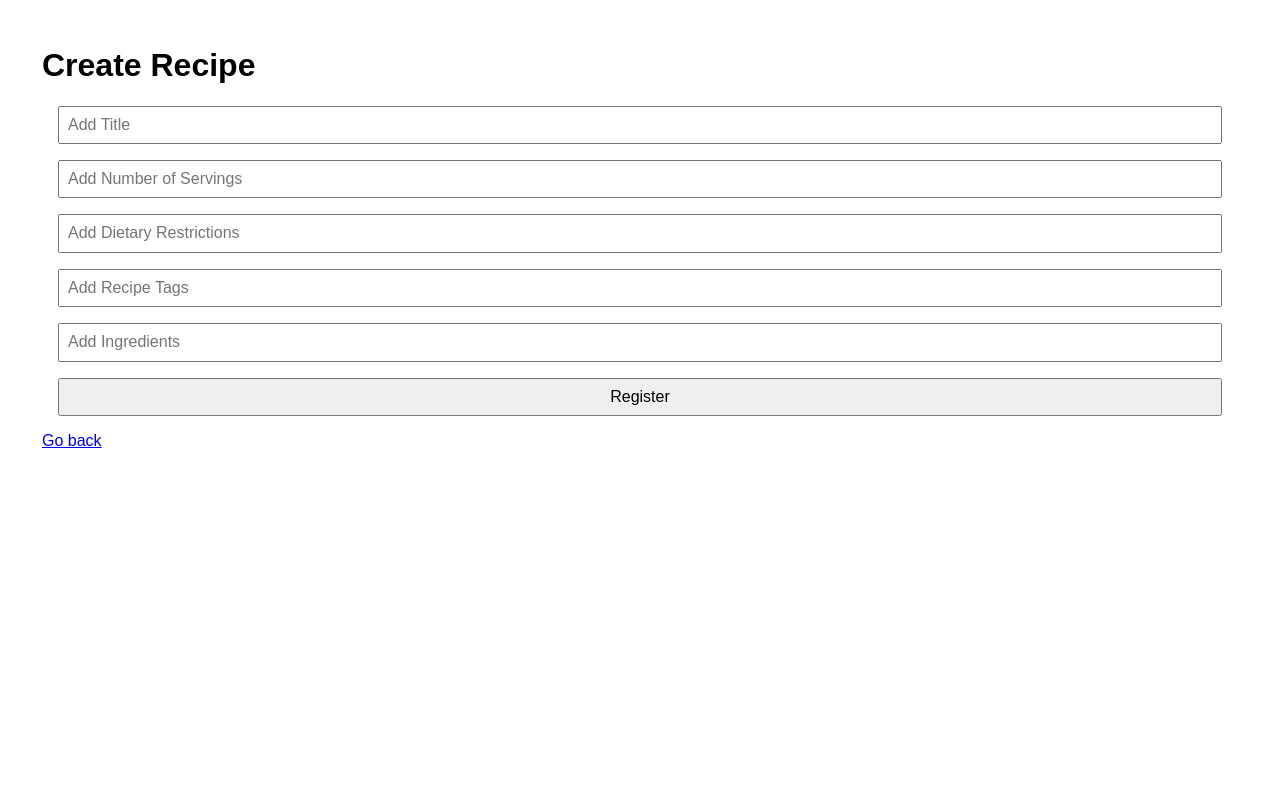
After one commit to Waynel65/DB_Project, a Flask app: page /post_recipe in a window 1280 px wide. The commit adds this page. Run offline with Flask 2, Linux system fonts and the light colour scheme; some libraries are stand-ins or nearby versions.

```diff
--- a/init1.py
+++ b/init1.py
@@ -4,6 +4,7 @@ from flask import Flask, render_template, request, session, url_for, redirect, f
 from app import app, conn
 from auth import *
 from dashboard import *
+from recipe import *
 from werkzeug.utils import secure_filename
 
 ALLOWED_EXTENSIONS = set(['png', 'jpg', 'jpeg', 'gif'])
--- a/recipe.py
+++ b/recipe.py
@@ -4,3 +4,58 @@ from app import app, conn
 @app.route('/post_recipe')
 def post_recipe():
     return render_template('create_recipe.html')
+
+
+@app.route('/create_recipe')
+def create_recipe():
+    username = session['username']
+    # cursor = conn.cursor();
+    # query = 'SELECT * FROM Recipe where postedBy = %s'
+    # cursor.execute(query, username)
+    # recipes = cursor.fetchall()
+    # cursor.close()
+    return render_template('create_recipe.html')
+
+#Authenticates the register
+@app.route('/createRecipe', methods=['GET', 'POST'])
+def createRecipe():
+    username = session['username']
+    #grabs information from the forms
+    title = request.form['title']
+    numServings = request.form['numServings']
+    dietRestr = request.form['dietaryRestrictions']
+    recipeTags = request.form['recipeTags']
+    ingredients = request.form['ingredients']
+
+    #cursor used to send queries
+    cursor = conn.cursor()
+    #executes query
+    query = 'SELECT * FROM Recipe WHERE title = %s'
+    cursor.execute(query, (username))
+    #stores the results in a variable
+    data = cursor.fetchone()
+    #use fetchall() if you are expecting more than 1 data row
+    error = None
+    if(data):
+        # if recipe with same title exists in DB, stop them from creating the recipe.
+        error = "This recipe already exists"
+        return render_template('create_recipe.html', error = error)
+    else:
+        # query to get the username
+        query = 'SELECT'
+        ins = 'INSERT INTO Recipe (title, numServings, postedBy) VALUES (%s, %s, %s)'
+        cursor.execute(ins, (title, numServings, username))
+        conn.commit()
+        cursor.close()
+        return render_template('create_recipe.html')
+
+
+# @app.route('/recipe-info')
+# def create_recipe():
+#     username = session['username']
+#     # cursor = conn.cursor();
+#     # query = 'SELECT * FROM Recipe where postedBy = %s'
+#     # cursor.execute(query, username)
+#     # recipes = cursor.fetchall()
+#     # cursor.close()
+#     return render_template('create_recipe.html')
--- /dev/null
+++ b/templates/create_recipe.html
@@ -0,0 +1,71 @@
+<html>
+<head>
+	<link rel="stylesheet" href="https://cdn.jsdelivr.net/npm/purecss@3.0.0/build/pure-min.css" integrity="sha384-X38yfunGUhNzHpBaEBsWLO+A0HDYOQi8ufWDkZ0k9e0eXz/tH3II7uKZ9msv++Ls" crossorigin="anonymous">
+	<meta name="viewport" content="width=device-width, initial-scale=1">
+	<style>
+		* {
+		  box-sizing: border-box;
+		  font-family: Arial, Helvetica, sans-serif;
+		}
+		body {
+		  margin: 0;
+		  font-family: Arial, Helvetica, sans-serif;
+		}
+		#login, .pure-form, .input {
+			text-align:center;
+		}
+		#stacked-email, #stacked-password{
+			margin:auto;
+		}
+		input{
+			padding: 0.5rem;
+    		width: 100%;
+		}
+		div{
+			margin: 1rem;
+		}
+		.round-submit-button{
+			border-radius: 25px;
+			border: 2px solid #73AD21;
+			padding: 20px;
+			width: 50px;
+			height: 25px;
+		}
+
+		/* Style the content */
+		.content {
+
+		  padding: 10px;
+		  height: 200px; /* Should be removed. Only for demonstration */
+		}
+	</style>
+</head>
+<body>
+	<div class="content">
+        <div>
+            <h1>Create Recipe</h1>
+        </div>
+		<div>
+			<form action="/createRecipe" method="POST">
+				<div><input type="text" name = "title" placeholder="Add Title" required/> </br></div>
+                <div><input type="text" name = "numServings" placeholder="Add Number of Servings" required/> </br></div>
+                <div><input type="text" name = "dietaryRestrictions" placeholder="Add Dietary Restrictions" required/> </br></div>
+                <div><input type="text" name = "recipeTags" placeholder="Add Recipe Tags" required/> </br></div>
+                <div><input type="text" name = "ingredients" placeholder="Add Ingredients" required/> </br></div>
+				<div>
+				<input type="submit" value = Register />
+					{% if error %}
+						<p class="error"><strong>Error:</strong> {{error}}</p>
+					{% endif %}
+				</div>
+			</form>
+		</div>
+		<div><a href="/">Go back</a></div>
+	</div>
+
+
+
+</body>
+
+
+</html>
--- a/templates/login.html
+++ b/templates/login.html
@@ -61,7 +61,7 @@
 				</button> -->
 
 				<div>
-					<input class="input" type="email" name="username" id="stacked-email" required placeholder="Email" />
+					<input class="input" name="username" id="stacked-email" required placeholder="Email" />
 				</div>
 				<div>
 					<input class="input" type="password" name="password" id="stacked-password" required placeholder="Password" />
```
Also changed, not shown: auth.py (+8 -5 lines), templates/register.html (+26 -4 lines).
